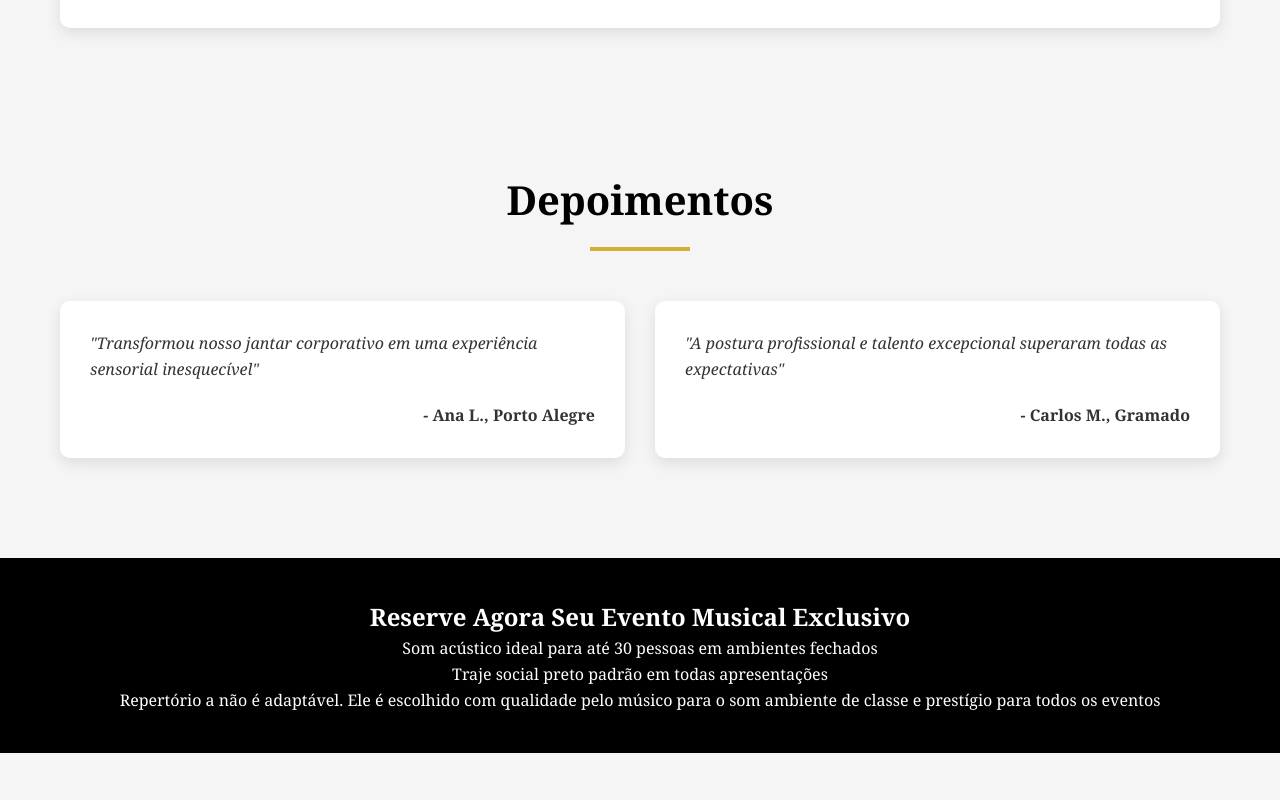
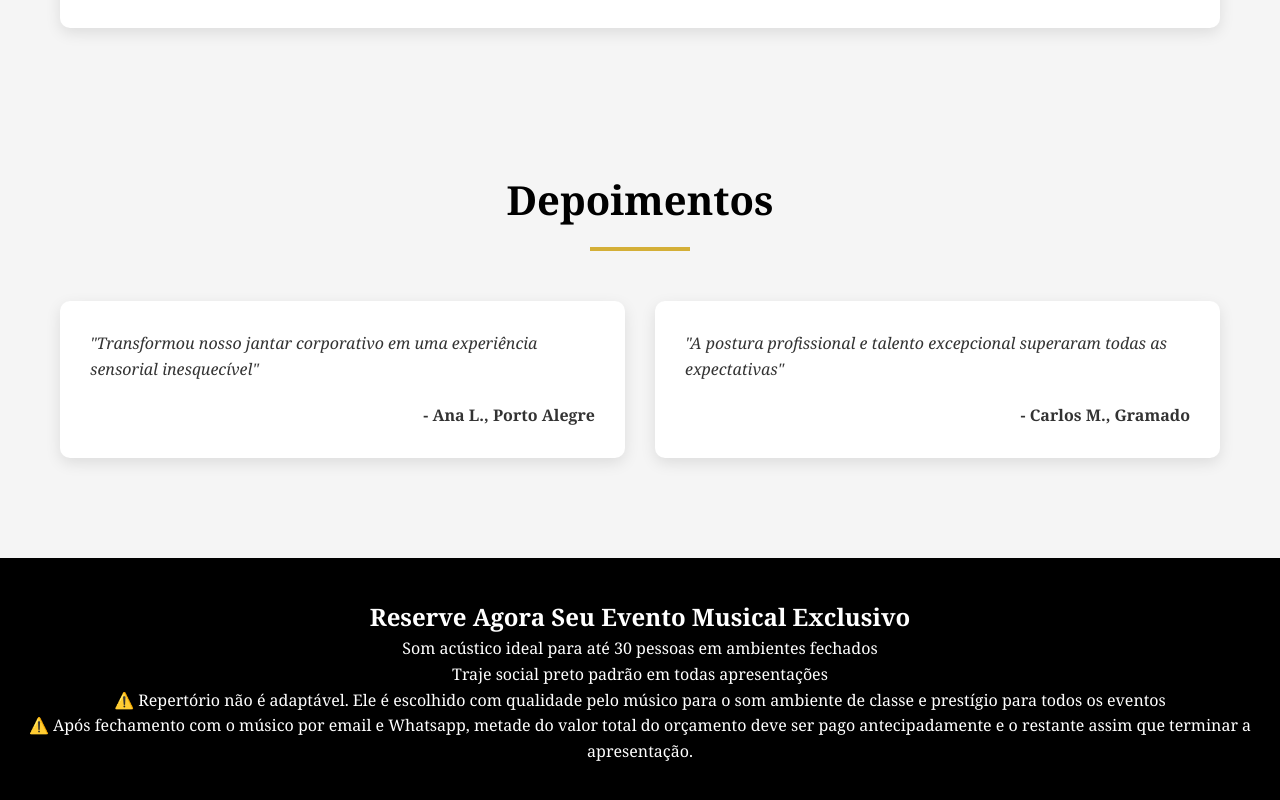
Before and after one commit to Daniel-Gehlen/landing-page-eventos-daniel, a plain HTML site: page index.html in a window 1280 px wide. Shown: the part 2941-3741 px from the top of the page. Before the commit the page ends 3694 px from the top, so only its background shows below. Drawn offline with Linux system fonts and the light colour scheme.

Commit message:
Update index.html

```diff
--- a/index.html
+++ b/index.html
@@ -586,8 +586,11 @@
       <p>Som acústico ideal para até 30 pessoas em ambientes fechados</p>
       <p>Traje social preto padrão em todas apresentações</p>
       <p>
-        Repertório a não é adaptável. Ele é escolhido com qualidade pelo músico
+        ⚠️ Repertório não é adaptável. Ele é escolhido com qualidade pelo músico
         para o som ambiente de classe e prestígio para todos os eventos
+      </p>
+       <p>
+        ⚠️ Após fechamento com o músico por email e Whatsapp, metade do valor total do orçamento deve ser pago antecipadamente e o restante assim que terminar a apresentação.
       </p>
     </footer>
 
```
